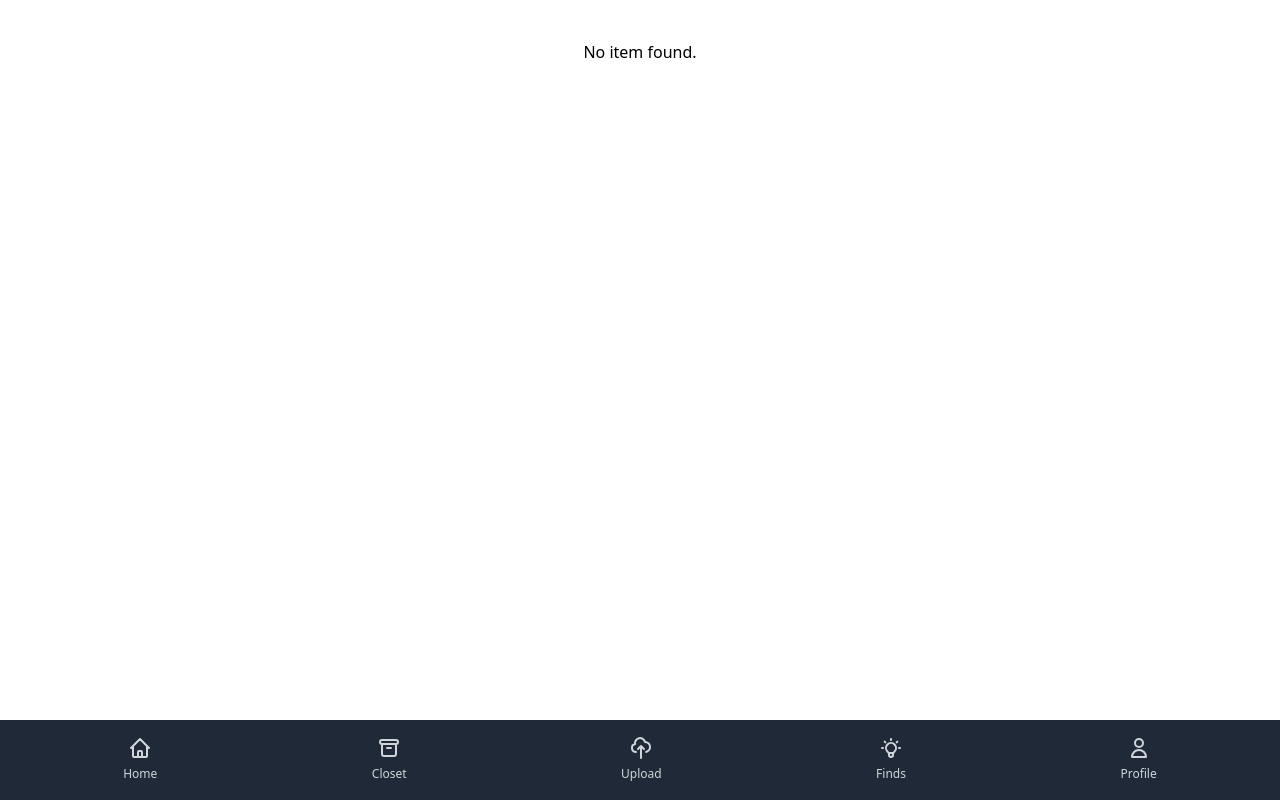
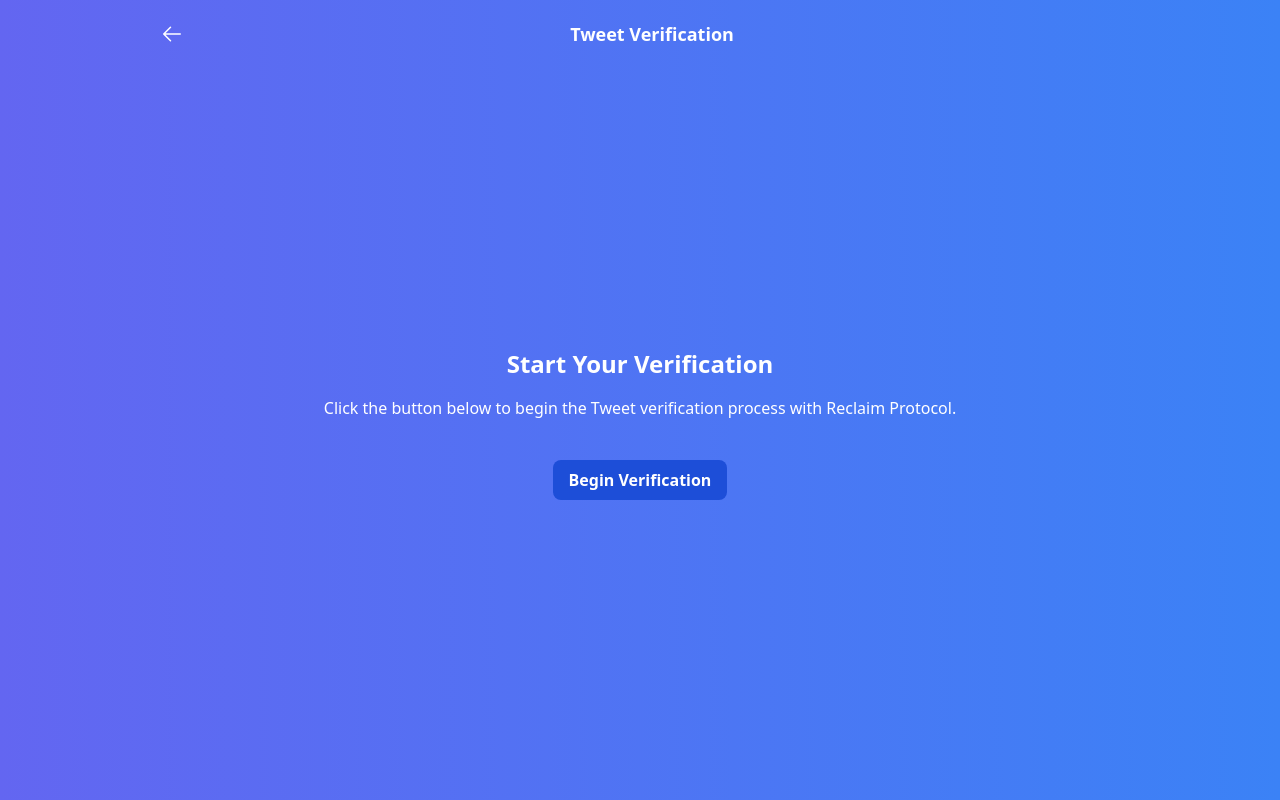
Before and after one commit to Modista-AI/modista-app, a Next.js app: page /verify in a window 1280 px wide. Built offline with nearby package versions, Linux system fonts and the light colour scheme; no server answers.

Commit message:
add reclaim protocol

```diff
--- a/package.json
+++ b/package.json
@@ -15,8 +15,11 @@
     "@kinde-oss/kinde-auth-nextjs": "^2.2.4",
     "@kinde-oss/kinde-auth-react": "^3.0.28",
     "@mui/material": "^5.15.16",
+    "@phosphor-icons/react": "^2.1.5",
+    "@reclaimprotocol/js-sdk": "^1.3.3",
     "axios": "^1.6.8",
     "next": "14.2.1",
+    "qrcode.react": "^3.1.0",
     "react": "18.2.0",
     "react-dom": "18.2.0"
   },
--- a/pages/profile.js
+++ b/pages/profile.js
@@ -1,10 +1,78 @@
+
+// // pages/profile.js
+// import Layout from '../components/Layout';
+// import { useRouter } from 'next/router';
+// import { useEffect, useState } from 'react';
+// import { useUser } from '../context/UserContext';
+// import { UserIcon, MailIcon } from '@heroicons/react/outline';
+
+// const Profile = () => {
+//   const { user, setUserDetails } = useUser(); // Access user data from the context
+//   const [name, setName] = useState('');
+//   const [email, setEmail] = useState('');
+//   const router = useRouter();
+
+//   // Function to fetch user data from context or local storage
+//   const loadUserData = () => {
+//     if (user && user.email) {
+//       setEmail(user.email);
+//       setName(user.name || 'N/A'); // Assume there's a name field, otherwise use 'N/A'
+//     } else {
+//       const storedUser = localStorage.getItem('user');
+//       if (storedUser) {
+//         const parsedUser = JSON.parse(storedUser);
+//         setEmail(parsedUser.email);
+//         setName(parsedUser.name || 'N/A');
+//       }
+//     }
+//   };
+
+//   // Function to handle logout
+//   const handleLogout = () => {
+//     localStorage.removeItem('user'); // Clear user data from local storage
+//     setUserDetails(null, null); // Clear user data in context
+//     router.push('/login'); // Redirect to the sign-in page
+//   };
+
+//   // Load user data when the component is mounted
+//   useEffect(() => {
+//     loadUserData();
+//   }, []);
+
+//   return (
+//     <Layout>
+//       <div className="min-h-screen flex flex-col items-center justify-center p-4 md:p-8 bg-cover bg-center bg-fixed" style={{ backgroundImage: 'url(/background-pattern.jpg)' }}>
+//         <h1 className="text-3xl md:text-5xl font-extrabold text-white mb-8 md:mb-12">Your Profile</h1>
+//         <div className="w-full max-w-md bg-white bg-opacity-90 rounded-xl shadow-2xl p-6 md:p-8">
+//           <div className="flex flex-col md:flex-row items-center mb-6 md:mb-8">
+//             <UserIcon className="h-6 md:h-8 w-6 md:w-8 text-blue-500 mb-2 md:mb-0 md:mr-4" />
+//             <p className="text-xl md:text-2xl font-semibold text-gray-700 text-center md:text-left break-words">Name: {name}</p>
+//           </div>
+//           <div className="flex flex-col md:flex-row items-center mb-8 md:mb-10">
+//             <MailIcon className="h-6 md:h-8 w-6 md:w-8 text-blue-500 mb-2 md:mb-0 md:mr-4" />
+//             <p className="text-xl md:text-2xl font-semibold text-gray-700 text-center md:text-left break-words">Email: {email}</p>
+//           </div>
+//           <button
+//             className="w-full bg-gradient-to-r from-pink-500 to-red-600 text-white py-3 md:py-4 rounded-lg hover:shadow-lg transition-all duration-200 hover:from-red-600 hover:to-red-700"
+//             onClick={handleLogout}
+//           >
+//             Log Out
+//           </button>
+//         </div>
+//       </div>
+//     </Layout>
+//   );
+// };
+
+// export default Profile;
+
 
 // pages/profile.js
 import Layout from '../components/Layout';
 import { useRouter } from 'next/router';
 import { useEffect, useState } from 'react';
 import { useUser } from '../context/UserContext';
-import { UserIcon, MailIcon } from '@heroicons/react/outline';
+import { UserIcon, MailIcon, CheckCircleIcon } from '@heroicons/react/outline';
 
 const Profile = () => {
   const { user, setUserDetails } = useUser(); // Access user data from the context
@@ -12,11 +80,10 @@ const Profile = () => {
   const [email, setEmail] = useState('');
   const router = useRouter();
 
-  // Function to fetch user data from context or local storage
   const loadUserData = () => {
     if (user && user.email) {
       setEmail(user.email);
-      setName(user.name || 'N/A'); // Assume there's a name field, otherwise use 'N/A'
+      setName(user.name || 'N/A');
     } else {
       const storedUser = localStorage.getItem('user');
       if (storedUser) {
@@ -27,14 +94,12 @@ const Profile = () => {
     }
   };
 
-  // Function to handle logout
   const handleLogout = () => {
-    localStorage.removeItem('user'); // Clear user data from local storage
-    setUserDetails(null, null); // Clear user data in context
-    router.push('/login'); // Redirect to the sign-in page
+    localStorage.removeItem('user');
+    setUserDetails(null, null);
+    router.push('/login');
   };
 
-  // Load user data when the component is mounted
   useEffect(() => {
     loadUserData();
   }, []);
@@ -48,15 +113,22 @@ const Profile = () => {
             <UserIcon className="h-6 md:h-8 w-6 md:w-8 text-blue-500 mb-2 md:mb-0 md:mr-4" />
             <p className="text-xl md:text-2xl font-semibold text-gray-700 text-center md:text-left break-words">Name: {name}</p>
           </div>
-          <div className="flex flex-col md:flex-row items-center mb-8 md:mb-10">
+          <div className="flex flex-col md:flex-row items-center mb-4 md:mb-6">
             <MailIcon className="h-6 md:h-8 w-6 md:w-8 text-blue-500 mb-2 md:mb-0 md:mr-4" />
             <p className="text-xl md:text-2xl font-semibold text-gray-700 text-center md:text-left break-words">Email: {email}</p>
           </div>
           <button
-            className="w-full bg-gradient-to-r from-pink-500 to-red-600 text-white py-3 md:py-4 rounded-lg hover:shadow-lg transition-all duration-200 hover:from-red-600 hover:to-red-700"
+            className="w-full bg-gradient-to-r from-pink-500 to-red-600 text-white py-3 md:py-4 rounded-lg hover:shadow-lg transition-all duration-200 hover:from-red-600 hover:to-red-700 mb-4"
             onClick={handleLogout}
           >
             Log Out
+          </button>
+          <button
+            className="w-full bg-blue-600 hover:bg-blue-700 text-white py-3 md:py-4 rounded-lg transition-all duration-200"
+            onClick={() => router.push('/verify')}
+          >
+            Verify Post
+            <CheckCircleIcon className="inline-block h-6 w-6 ml-2" />
           </button>
         </div>
       </div>
--- /dev/null
+++ b/pages/verify.js
@@ -0,0 +1,170 @@
+// import React, { useState } from "react";
+// import { useRouter } from "next/navigation";
+// import { ArrowLeft } from "@phosphor-icons/react";
+// import { Reclaim } from '@reclaimprotocol/js-sdk'; // Import the Reclaim SDK
+
+// const Verify = () => {
+//   const router = useRouter();
+//   const [showToast, setShowToast] = useState(false);
+//   const [toastMessage, setToastMessage] = useState("");
+
+
+//   const getVerificationReq = async () => {
+//     console.log("step 1")
+//     const APP_ID = "0xee96A638DE51C3070234709F816dCd87ddb4bc36";
+//     const reclaimClient = new Reclaim.ProofRequest(APP_ID);
+//     const providerIds = [
+//         '62b39fe2-2814-4c61-8e90-651cb694de95', // Tweet  verifier Modista
+//     ];
+
+//     console.log("step 2")
+
+//     await reclaimClient.buildProofRequest(providerIds[0])
+//     const APP_SECRET ="0xf2df817e0261e514417bfffd89b27948063b31a1ad5876a43ed1b39cebd54757"  // your app secret key.
+
+//     console.log("step 3")
+
+//     reclaimClient.setSignature(
+//         await reclaimClient.generateSignature(APP_SECRET)
+//     )
+
+//     console.log("step 4")
+
+//     const { requestUrl, statusUrl } =
+//       await reclaimClient.createVerificationRequest()
+
+//       console.log("step 5")
+//       console.log(requestUrl)
+//     await reclaimClient.startSession({
+//       onSuccessCallback: proof => {
+//         console.log('Verification success', proof)
+//         // Your business logic here
+//         setToastMessage("Tweet Verification Successful");
+//         setShowToast(true);
+//       },
+//       onFailureCallback: error => {
+//         console.error('Verification failed', error)
+//         // Your business logic here to handle the error
+//         setToastMessage("Tweet Verification Failed");
+//         setShowToast(true);
+//       }
+//     })
+// };
+
+//   return (
+//     <section className="home-background h-screen flex flex-col p-5 xl:px-[200px]">
+//       {showToast && (
+//         <div style={{
+//           position: 'fixed',
+//           bottom: '20px',
+//           left: '50%',
+//           transform: 'translateX(-50%)',
+//           backgroundColor: 'black',
+//           color: 'white',
+//           padding: '10px',
+//           borderRadius: '5px',
+//           zIndex: 1000,
+//         }}>
+//           {toastMessage}
+//         </div>
+//       )}
+//       <div className="flex justify-between">
+//         <ArrowLeft size={24} color="#ffffff" onClick={() => router.replace("/home")} />
+//         <h3 className="text-white text-lg">Tweet Verification</h3>
+//         <span></span>
+//       </div>
+//       <div className="flex flex-col items-center mt-10">
+//         <h5 className="text-xl text-white">Start Your Verification</h5>
+//         <p className="text-white text-center mt-4">Click the button below to begin the Tweet verification process with Reclaim Protocol.</p>
+//         <button
+//           className="mt-10 bg-[#0795B0] text-white font-bold py-2 px-4 rounded"
+//           onClick={getVerificationReq}
+//         >
+//           Begin Verification
+//         </button>
+//       </div>
+//     </section>
+//   );
+// };
+
+// export default Verify;
+
+import React, { useState, useEffect } from 'react';
+import { useRouter } from 'next/router';
+import { ArrowLeft } from '@phosphor-icons/react';
+import { Reclaim } from '@reclaimprotocol/js-sdk';
+import QRCode from 'qrcode.react'; // Import the QRCode component
+
+const Verify = () => {
+  const router = useRouter();
+  const [showToast, setShowToast] = useState(false);
+  const [toastMessage, setToastMessage] = useState('');
+  const [isMobile, setIsMobile] = useState(false);
+  const [verificationUrl, setVerificationUrl] = useState('');
+
+  useEffect(() => {
+    const userAgent = navigator.userAgent || navigator.vendor || window.opera;
+    if (/android|webos|iphone|ipad|ipod|blackberry|iemobile|opera mini/i.test(userAgent.toLowerCase())) {
+      setIsMobile(true);
+    }
+  }, []);
+
+  const getVerificationReq = async () => {
+    console.log("Initializing Reclaim SDK");
+    const APP_ID = "0xee96A638DE51C3070234709F816dCd87ddb4bc36";
+    const reclaimClient = new Reclaim.ProofRequest(APP_ID);
+    const providerIds = ['62b39fe2-2814-4c61-8e90-651cb694de95'];
+
+    await reclaimClient.buildProofRequest(providerIds[0]);
+    const APP_SECRET = "0xf2df817e0261e514417bfffd89b27948063b31a1ad5876a43ed1b39cebd54757";
+
+    reclaimClient.setSignature(await reclaimClient.generateSignature(APP_SECRET));
+    const { requestUrl } = await reclaimClient.createVerificationRequest();
+    console.log(requestUrl);
+    setVerificationUrl(requestUrl);
+
+    reclaimClient.startSession({
+      onSuccessCallback: proof => {
+        setToastMessage("Tweet Verification Successful");
+        setShowToast(true);
+      },
+      onFailureCallback: error => {
+        setToastMessage("Tweet Verification Failed");
+        setShowToast(true);
+      }
+    });
+  };
+
+  return (
+    <section className="bg-gradient-to-r from-indigo-500 to-blue-500 h-screen flex flex-col px-5 xl:px-40">
+      {showToast && (
+        <div className={`fixed bottom-5 left-1/2 transform -translate-x-1/2 bg-black text-white py-2 px-4 rounded-lg z-10 ${showToast ? 'block' : 'hidden'}`}>
+          {toastMessage}
+        </div>
+      )}
+      <div className="flex justify-between items-center mt-5">
+        <ArrowLeft size={24} color="#ffffff" onClick={() => router.replace("/home")} />
+        <h3 className="text-white text-lg font-bold">Tweet Verification</h3>
+        <span></span> {/* Placeholder for right-aligned items if needed */}
+      </div>
+      <div className="flex flex-col items-center justify-center flex-grow">
+        <h5 className="text-2xl text-white font-bold">Start Your Verification</h5>
+        <p className="text-white text-center mt-4">Click the button below to begin the Tweet verification process with Reclaim Protocol.</p>
+        <button
+          className="mt-10 bg-blue-700 hover:bg-blue-800 text-white font-bold py-2 px-4 rounded-lg transition duration-300 ease-in-out"
+          onClick={getVerificationReq}
+        >
+          Begin Verification
+        </button>
+        {!isMobile && verificationUrl && (
+          <div className="mt-10 text-center">
+            <p className="text-white mb-2">Scan this QR code with your mobile device to continue:</p>
+            <QRCode value={verificationUrl} size={128} level={"H"} includeMargin={true} />
+          </div>
+        )}
+      </div>
+    </section>
+  );
+};
+
+export default Verify;
```
Also changed, not shown: 1 other file (tests, documents, lock files or other folders).
